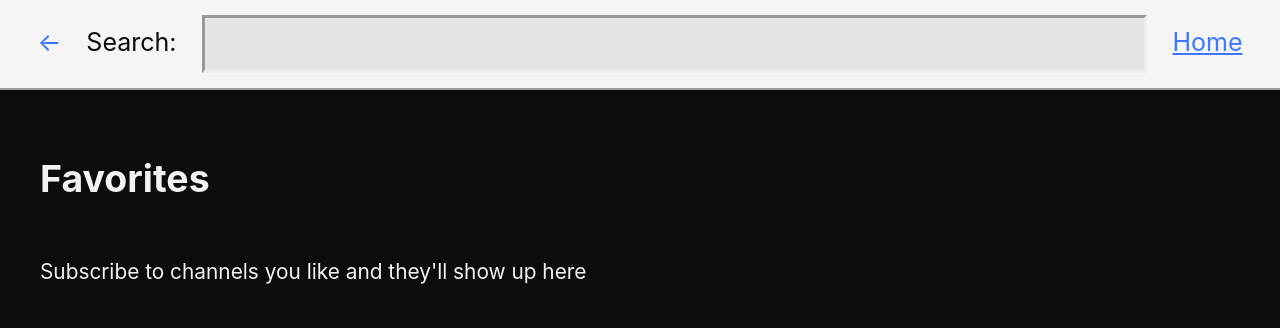
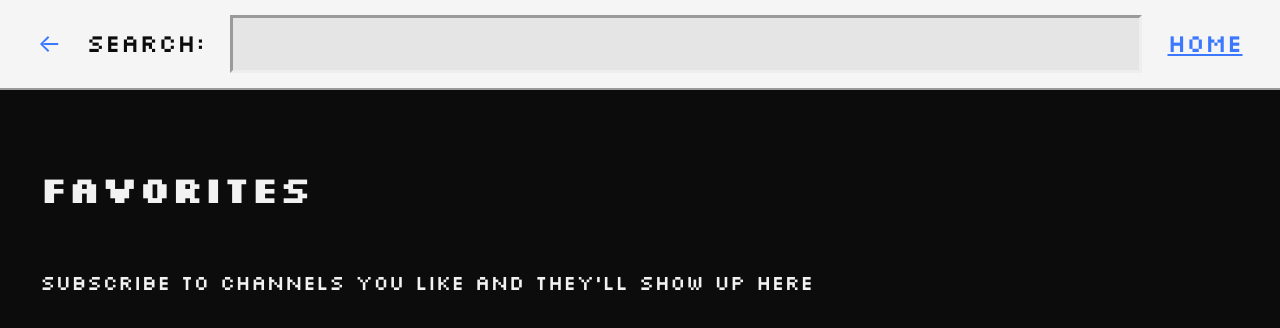
Before and after one commit to dmlap/video-browser, a Next.js app: page / in a window 1280 px wide. Shown: the top 328 px of the page. Built offline with nearby package versions, Linux system fonts and the light colour scheme.

Commit message:
Retro font and layout tweaks Use an old-school looking typeface to sell the retro styling. Adjust layouts to handle edge cases. Make the navbar fixed position.

```diff
--- a/styles/Carousel.module.css
+++ b/styles/Carousel.module.css
@@ -8,8 +8,9 @@
 }
 
 .videoItem {
-  border: .5em solid transparent;
+  border: .25em solid transparent;
   flex: 0 0 auto;
+  margin-bottom: .5em;
   padding: .5em;
   height: 15em;
   overflow: hidden;
--- a/styles/Channel.module.css
+++ b/styles/Channel.module.css
@@ -9,6 +9,9 @@
 .header h1 {
   margin: 1em 0 .5em;
 }
+.header p {
+  margin-bottom: 1em;
+}
 .video {
   padding-top: 1.5em;
   width: 100%;
--- a/styles/Layout.module.css
+++ b/styles/Layout.module.css
@@ -1,3 +1,7 @@
 .nav {
-  width: 100%;
+  position: fixed;
+  top: 0;
+  right: 0;
+  left: 0;
+  z-index: 1;
 }
--- a/styles/globals.css
+++ b/styles/globals.css
@@ -20,6 +20,16 @@
  * | WHITE          | 242,242,242            |
  */
 
+@font-face {
+  font-family: Silkscreen;
+  src: url('../public/Silkscreen/Silkscreen-Regular.ttf');
+}
+@font-face {
+  font-family: Silkscreen;
+  src: url('../public/Silkscreen/Silkscreen-Bold.ttf');
+  font-weight: bold;
+}
+
 html,
 body {
   color: #f2f2f2;
@@ -28,7 +38,7 @@ body {
   margin: 0;
   line-height: 1.75;
   font-size: 1.25em;
-  font-family: -apple-system, BlinkMacSystemFont, Segoe UI, Roboto, Oxygen,
+  font-family: Silkscreen, -apple-system, BlinkMacSystemFont, Segoe UI, Roboto, Oxygen,
     Ubuntu, Cantarell, Fira Sans, Droid Sans, Helvetica Neue, sans-serif;
 }
 
@@ -52,9 +62,9 @@ p,ul,ol {
 }
 
 /* padding on the root NextJS element so content doesn't bump the edge
-   of the viewport */
+   of the viewport or show up under the nav bar */
 body > div > * {
-  padding: 0 2rem;
+  padding: 5rem 2rem 0;
 }
 
 button {
```
Also changed, not shown: public/Silkscreen/OFL.txt (added), public/Silkscreen/Silkscreen-Bold.ttf (added), public/Silkscreen/Silkscreen-Regular.ttf (added).
